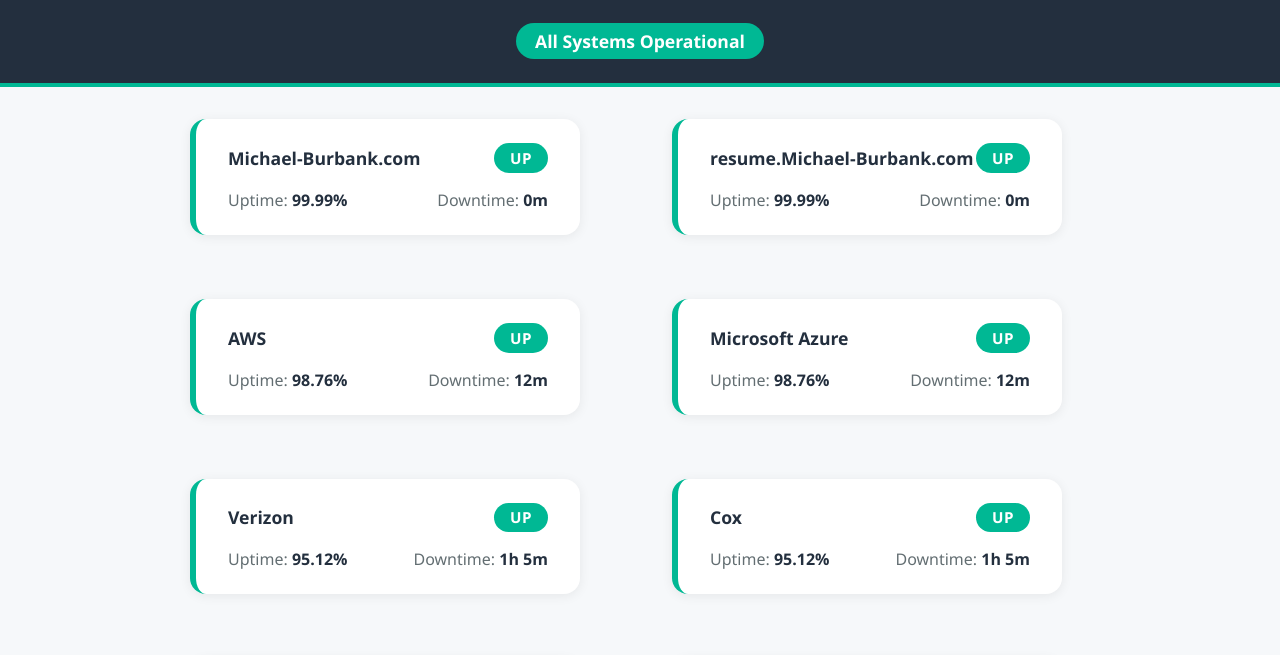
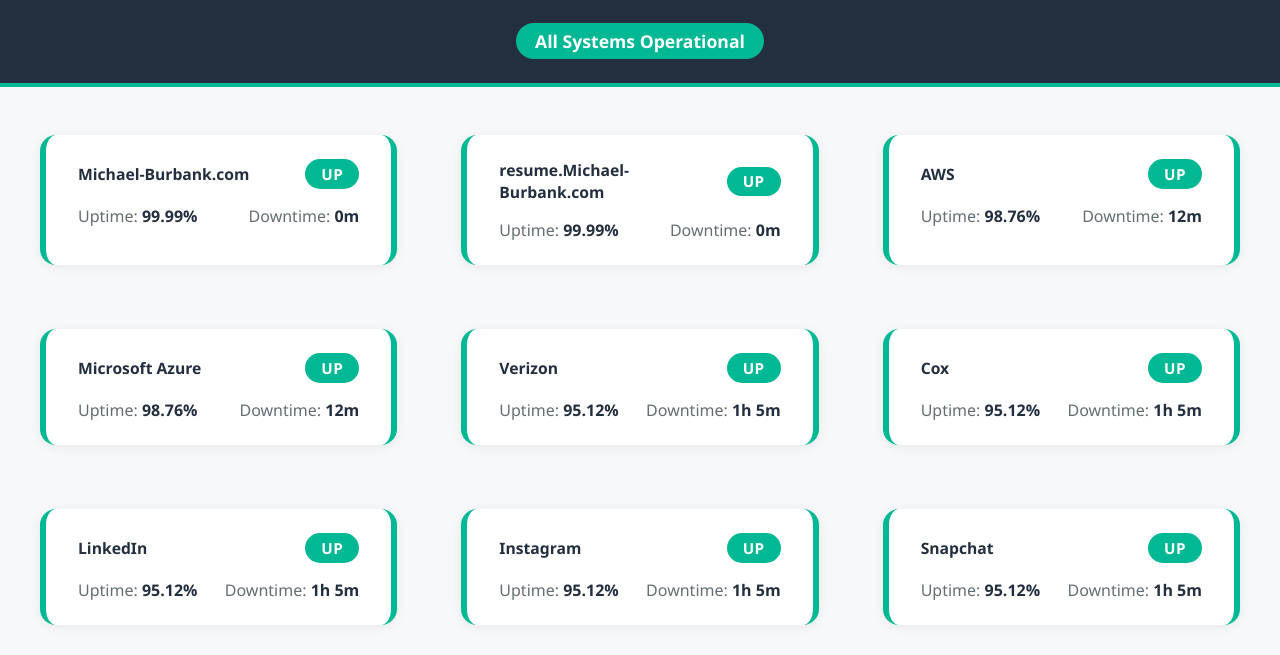
Before and after one commit to Michael-Burbank/CloudOps-Status-Page, a plain HTML site: page website/index.html in a window 1280 px wide. Shown: the part 83-738 px from the top of the page. Drawn offline with Linux system fonts and the light colour scheme; a script that the page names is missing.

Commit message:
Finish the basic styling for this static webpage.

```diff
--- a/website/assets/css/style.css
+++ b/website/assets/css/style.css
@@ -20,11 +20,20 @@
 	--color-incident-border: #f1f2f6;
 	--color-footer: #b2bec3;
 }
+html {
+    scroll-behavior: smooth;
+}
 body {
 	font-family: 'Segoe UI', Arial, sans-serif;
 	background: var(--color-bg);
 	margin: 0;
 	color: var(--color-text);
+}
+
+html, body {
+    height: 100%;
+    min-height: 100vh;
+    background: var(--color-bg);
 }
 
 .status-header {
@@ -53,19 +62,18 @@
 }
 
 .status-main {
-	max-width: 900px;
-	margin: 2rem auto;
+	max-width: 1200px;
+	margin: 3rem auto;
 	padding: 0 1rem;
 }
 
 .services-container {
 	display: grid;
-    grid-template-columns: repeat(auto-fit, minmax(260px, 3fr));
-
+    grid-template-columns: repeat(auto-fit, minmax(20rem, 1fr));
 	/* flex-wrap: wrap; */
 	gap: 4rem;
 	justify-content: center;
-	margin-bottom: 2.5rem;
+	margin-bottom: 4rem;
 }
 
 
@@ -74,21 +82,27 @@
 	border-radius: 1rem;
 	box-shadow: var(--color-shadow);
 	padding: 1.5rem 2rem;
-	min-width: 260px;
-	max-width: 320px;
-	flex: 1 1 260px;
+    min-width: 16.25rem;
+    max-width: 100%;
+    flex: 1 1 16.25rem;
 	display: flex;
 	flex-direction: column;
 	gap: 1rem;
-	border-left: 6px solid var(--color-card-border);
+    border-left: 0.375rem solid var(--color-card-border);
+    border-right: 0.375rem solid var(--color-card-border);
 	transition: border-color 0.2s;
+}
+
+article.service-card:hover {
+    /* transform: translateY(-3px); */
+    transform: scale(1.07);
 }
 
 article.service-card > header.service-header {
 	display: flex;
 	justify-content: space-between;
 	align-items: center;
-	font-size: 1.1rem;
+	font-size: 0.980rem;
 	font-weight: 600;
 }
 
@@ -132,8 +146,9 @@
 	background: var(--color-card-bg);
 	border-radius: 1rem;
 	box-shadow: var(--color-shadow);
-	padding: 1.5rem 2rem;
+	padding: 2rem;
 	margin-bottom: 2rem;
+    margin-top: 2rem;
 }
 .incident-history h2,
 aside.incident-history h2 {
@@ -164,13 +179,18 @@
 
 @media (max-width: 700px) {
 	.services-container {
-		flex-direction: column;
+		grid-template-columns: 1fr;
 		gap: 1.2rem;
 	}
 	article.service-card {
 		max-width: 100%;
 		min-width: 0;
 	}
+    article.service-card:hover {
+        transform: translateY(-2px);
+    }
+
+
 	.status-main {
 		padding: 0 0.5rem;
 	}
```
